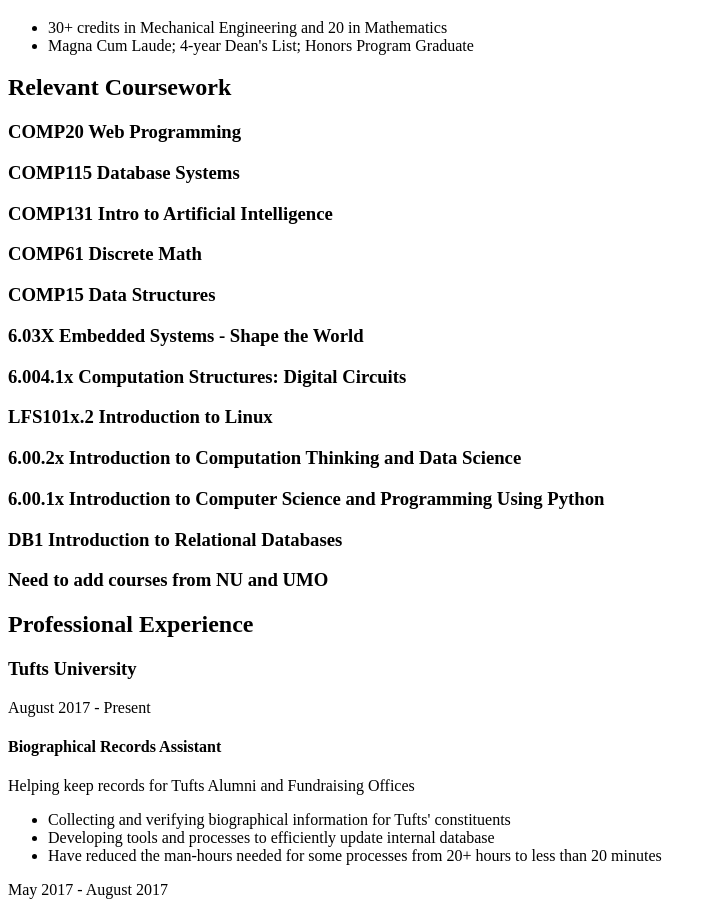
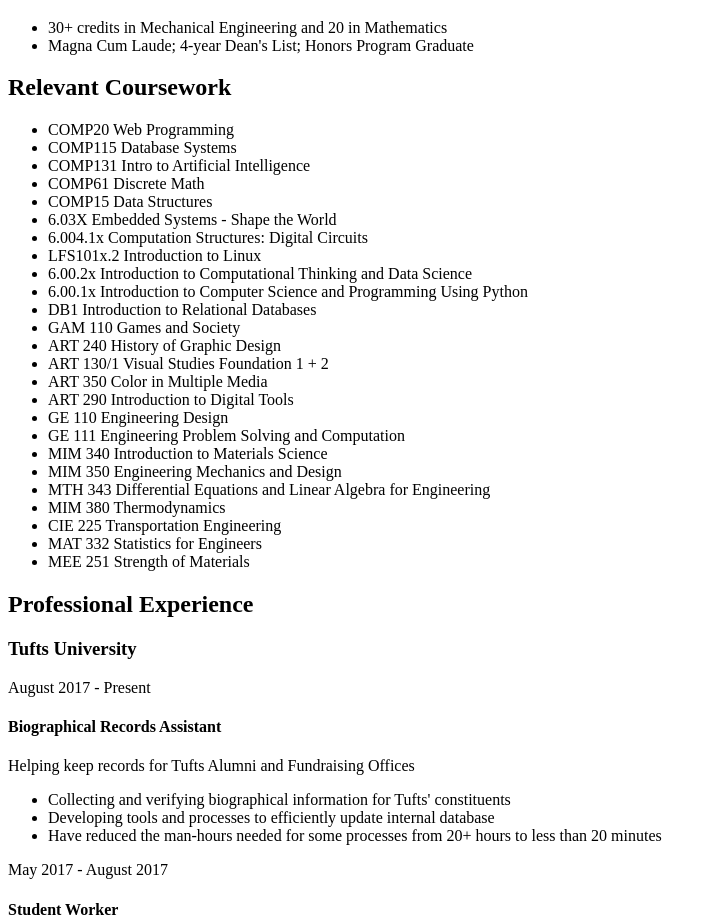
Before and after one commit to rpvnwnkl/rpvnwnkl.github.io, a plain HTML site: page resume.html in a window 1280 px wide. Shown: the part 940-1861 px from the top of the page, without its empty margins (0-717 px from the left). Drawn offline with Linux system fonts and the light colour scheme.

Commit message:
Have a pretty extensive class list, changed from h3 to li tags

```diff
--- a/resume.html
+++ b/resume.html
@@ -52,19 +52,33 @@
     </section>
     <section>
         <h2>Relevant Coursework</h2>
-        <h3>COMP20 Web Programming</h3>
-        <h3>COMP115 Database Systems</h3>
-        <h3>COMP131 Intro to Artificial Intelligence</h3>
-        <h3>COMP61 Discrete Math</h3>
-        <h3>COMP15 Data Structures</h3>
-        <h3>6.03X Embedded Systems - Shape the World</h3>
-        <h3>6.004.1x Computation Structures: Digital Circuits</h3>
-        <h3>LFS101x.2 Introduction to Linux</h3>
-        <h3>6.00.2x Introduction to Computation Thinking and Data Science</h3>
-        <h3>6.00.1x Introduction to Computer Science and Programming Using Python</h3>
-        <h3>DB1 Introduction to Relational Databases</h3>
-        <h3>Need to add courses from NU and UMO</h3>
-        <p></p>
+        <ul>
+            <li>COMP20 Web Programming</li>
+            <li>COMP115 Database Systems</li>
+            <li>COMP131 Intro to Artificial Intelligence</li>
+            <li>COMP61 Discrete Math</li>
+            <li>COMP15 Data Structures</li>
+            <li>6.03X Embedded Systems - Shape the World</li>
+            <li>6.004.1x Computation Structures: Digital Circuits</li>
+            <li>LFS101x.2 Introduction to Linux</li>
+            <li>6.00.2x Introduction to Computational Thinking and Data Science</li>
+            <li>6.00.1x Introduction to Computer Science and Programming Using Python</li>
+            <li>DB1 Introduction to Relational Databases</li>
+            <li>GAM 110 Games and Society</li>
+            <li>ART 240 History of Graphic Design</li>
+            <li>ART 130/1 Visual Studies Foundation 1 + 2</li>
+            <li>ART 350 Color in Multiple Media</li>
+            <li>ART 290 Introduction to Digital Tools</li>
+            <li>GE 110 Engineering Design</li>
+            <li>GE 111 Engineering Problem Solving and Computation</li>
+            <li>MIM 340 Introduction to Materials Science</li>
+            <li>MIM 350 Engineering Mechanics and Design</li>
+            <li>MTH 343 Differential Equations and Linear Algebra for Engineering</li>
+            <li>MIM 380 Thermodynamics</li>
+            <li>CIE 225 Transportation Engineering</li>
+            <li>MAT 332 Statistics for Engineers</li>
+            <li>MEE 251 Strength of Materials</li>
+        </ul>
     </section>
     <section>
         <h2>Professional Experience</h2>
```
